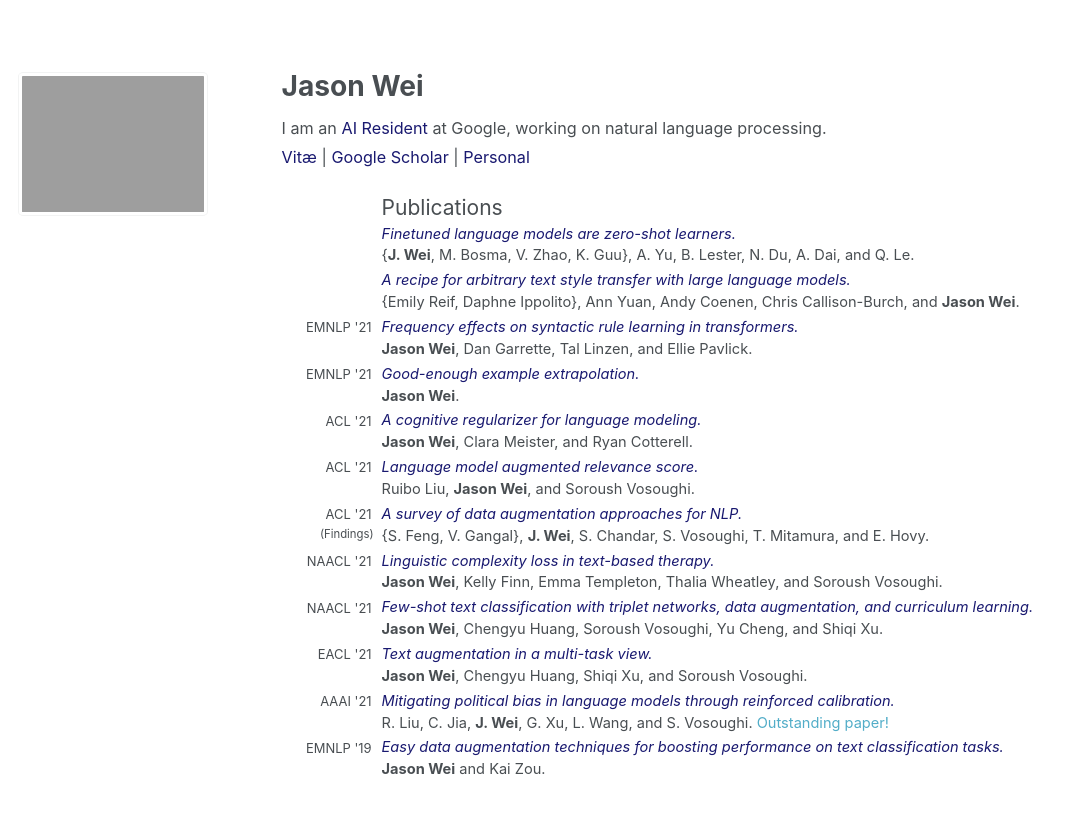
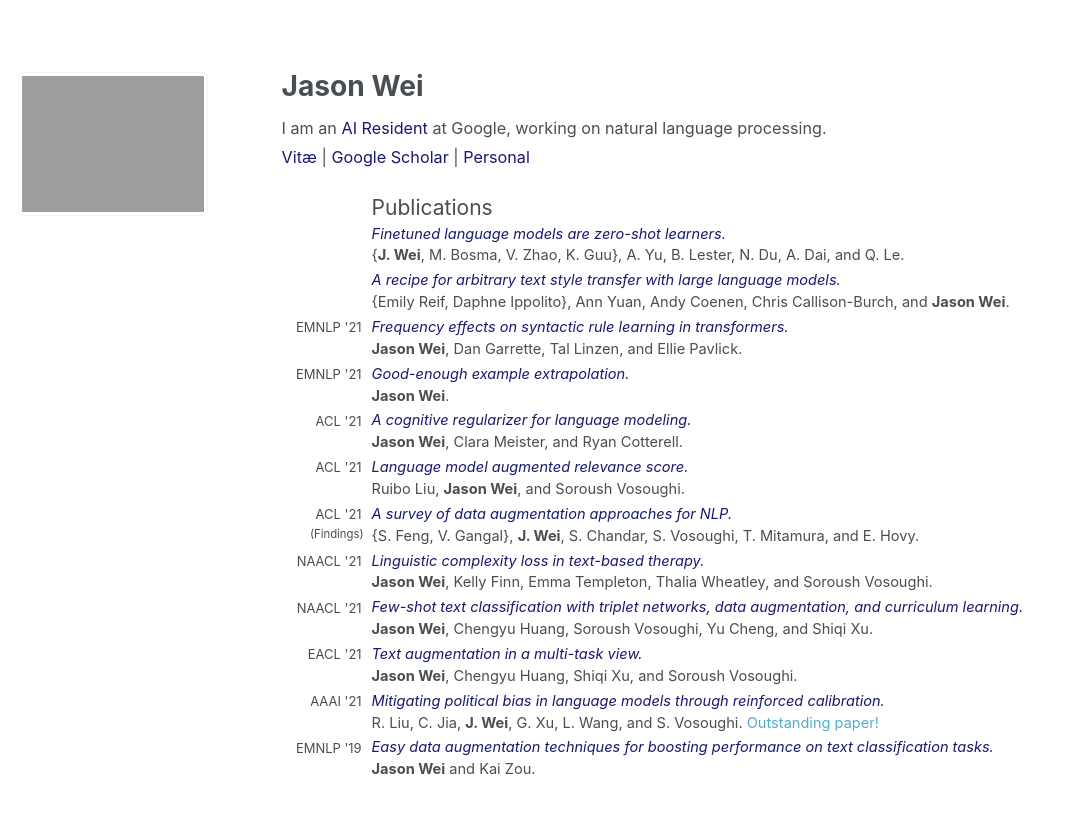
Before and after one commit to jasonwei20/jasonwei20.github.io, a Jekyll site: the page built from _pages/about.md, in a window 1280 px wide. Shown: the top 814 px of the page, without its empty margins (0-1074 px from the left). Built offline with Jekyll 4.4.1, drawn with Linux system fonts in a browser that asks for light colours.

Commit message:
Update about.md

```diff
--- a/_pages/about.md
+++ b/_pages/about.md
@@ -30,12 +30,12 @@
 
 <table style="width:100%">
   <tr>
-    <td style="width:100px; text-align:right; padding-right:10px; font-size:0.8em"> </td>
+    <td style="width:90px; text-align:right; padding-right:10px; font-size:0.8em"> </td>
     <td style="font-size:1.3em">Publications</td>
   </tr>
 
   <tr>
-    <td style="width:100px; text-align:right; padding-right:10px; font-size:0.8em"> </td>
+    <td style="width:90px; text-align:right; padding-right:10px; font-size:0.8em"> </td>
     <td><a href="https://arxiv.org/pdf/2109.01652" style="color:#191970" target="_blank"><i>Finetuned language models are zero-shot learners.</i></a></td>
   </tr>
   <tr>
@@ -44,7 +44,7 @@
   </tr>
 
   <tr>
-    <td style="width:100px; text-align:right; padding-right:10px; font-size:0.8em"> </td>
+    <td style="width:90px; text-align:right; padding-right:10px; font-size:0.8em"> </td>
     <td><a href="https://arxiv.org/pdf/2109.03910" style="color:#191970" target="_blank"><i>A recipe for arbitrary text style transfer with large language models.</i></a></td>
   </tr>
   <tr>
@@ -53,7 +53,7 @@
   </tr>
 
   <tr>
-    <td style="width:100px; text-align:right; padding-right:10px; font-size:0.8em">EMNLP '21</td>
+    <td style="width:90px; text-align:right; padding-right:10px; font-size:0.8em">EMNLP '21</td>
     <td><a href="https://arxiv.org/pdf/2109.07020" style="color:#191970" target="_blank"><i>Frequency effects on syntactic rule learning in transformers.</i></a></td>
   </tr>
   <tr>
@@ -62,7 +62,7 @@
   </tr>
 
   <tr>
-    <td style="width:100px; text-align:right; padding-right:10px; font-size:0.8em">EMNLP '21</td>
+    <td style="width:90px; text-align:right; padding-right:10px; font-size:0.8em">EMNLP '21</td>
     <td><a href="https://arxiv.org/pdf/2109.05602" style="color:#191970" target="_blank"><i>Good-enough example extrapolation.</i></a></td>
   </tr>
   <tr>
@@ -71,7 +71,7 @@
   </tr>
 
   <tr>
-    <td style="width:100px; text-align:right; padding-right:10px; font-size:0.8em">ACL '21</td>
+    <td style="width:90px; text-align:right; padding-right:10px; font-size:0.8em">ACL '21</td>
     <td><a href="https://aclanthology.org/2021.acl-long.404/" style="color:#191970" target="_blank"><i>A cognitive regularizer for language modeling.</i></a></td>
   </tr>
   <tr>
@@ -80,7 +80,7 @@
   </tr>
 
   <tr>
-    <td style="width:100px; text-align:right; padding-right:10px; font-size:0.8em">ACL '21</td>
+    <td style="width:90px; text-align:right; padding-right:10px; font-size:0.8em">ACL '21</td>
     <td><a href="https://aclanthology.org/2021.acl-long.521/" style="color:#191970" target="_blank"><i>Language model augmented relevance score.</i></a></td>
   </tr>
   <tr>
@@ -89,16 +89,16 @@
   </tr>
 
   <tr>
-    <td style="width:100px; text-align:right; padding-right:10px; font-size:0.8em">ACL '21</td>
+    <td style="width:90px; text-align:right; padding-right:10px; font-size:0.8em">ACL '21</td>
     <td><a href="https://aclanthology.org/2021.findings-acl.84/" style="color:#191970" target="_blank"><i>A survey of data augmentation approaches for NLP.</i></a></td>
   </tr>
   <tr>
-    <td style="width:100px; text-align:right; padding-right:8px; font-size:0.7em; vertical-align:top">(Findings)</td>
+    <td style="width:90px; text-align:right; padding-right:8px; font-size:0.7em; vertical-align:top">(Findings)</td>
     <td style="padding-bottom:3px">{S. Feng, V. Gangal}, <b>J. Wei</b>, S. Chandar, S. Vosoughi, T. Mitamura, and E. Hovy.</td>
   </tr>
 
   <tr>
-    <td style="width:100px; text-align:right; padding-right:10px; font-size:0.8em">NAACL '21</td>
+    <td style="width:90px; text-align:right; padding-right:10px; font-size:0.8em">NAACL '21</td>
     <td><a href="http://dx.doi.org/10.18653/v1/2021.naacl-main.352" style="color:#191970" target="_blank"><i>Linguistic complexity loss in text-based therapy.</i></a></td>
   </tr>
   <tr>
@@ -107,7 +107,7 @@
   </tr>
 
   <tr>
-    <td style="width:100px; text-align:right; padding-right:10px; font-size:0.8em">NAACL '21</td>
+    <td style="width:90px; text-align:right; padding-right:10px; font-size:0.8em">NAACL '21</td>
     <td><a href="http://dx.doi.org/10.18653/v1/2021.naacl-main.434" style="color:#191970" target="_blank"><i>Few-shot text classification with triplet networks, data augmentation, and curriculum learning.</i></a></td>
   </tr>
   <tr>
@@ -116,7 +116,7 @@
   </tr>
 
   <tr>
-    <td style="width:100px; text-align:right; padding-right:10px; font-size:0.8em">EACL '21</td>
+    <td style="width:90px; text-align:right; padding-right:10px; font-size:0.8em">EACL '21</td>
     <td><a href="https://www.aclweb.org/anthology/2021.eacl-main.252/" style="color:#191970" target="_blank"><i>Text augmentation in a multi-task view.</i></a></td>
   </tr>
   <tr>
@@ -125,7 +125,7 @@
   </tr>
 
   <tr>
-    <td style="width:100px; text-align:right; padding-right:10px; font-size:0.8em">AAAI '21</td>
+    <td style="width:90px; text-align:right; padding-right:10px; font-size:0.8em">AAAI '21</td>
     <td><a href="https://arxiv.org/pdf/2104.14795.pdf" style="color:#191970" target="_blank"><i>Mitigating political bias in language models through reinforced calibration.</i></a></td>
   </tr>
   <tr>
@@ -134,7 +134,7 @@
   </tr>
 
   <tr>
-    <td style="width:100px; text-align:right; padding-right:10px; font-size:0.8em">EMNLP '19</td>
+    <td style="width:90px; text-align:right; padding-right:10px; font-size:0.8em">EMNLP '19</td>
     <td><a href="http://dx.doi.org/10.18653/v1/D19-1670" style="color:#191970" target="_blank"><i>Easy data augmentation techniques for boosting performance on text classification tasks.</i></a></td>
   </tr>
   <tr>
```
